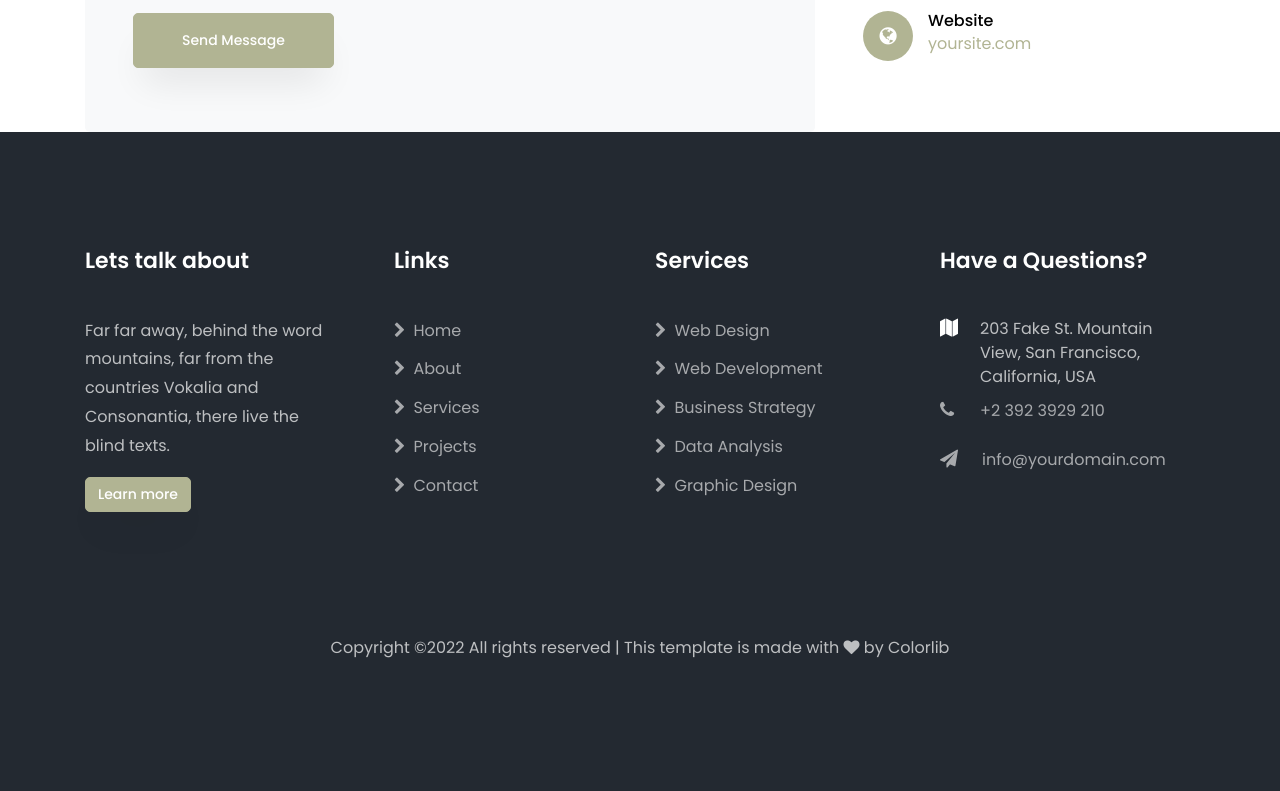
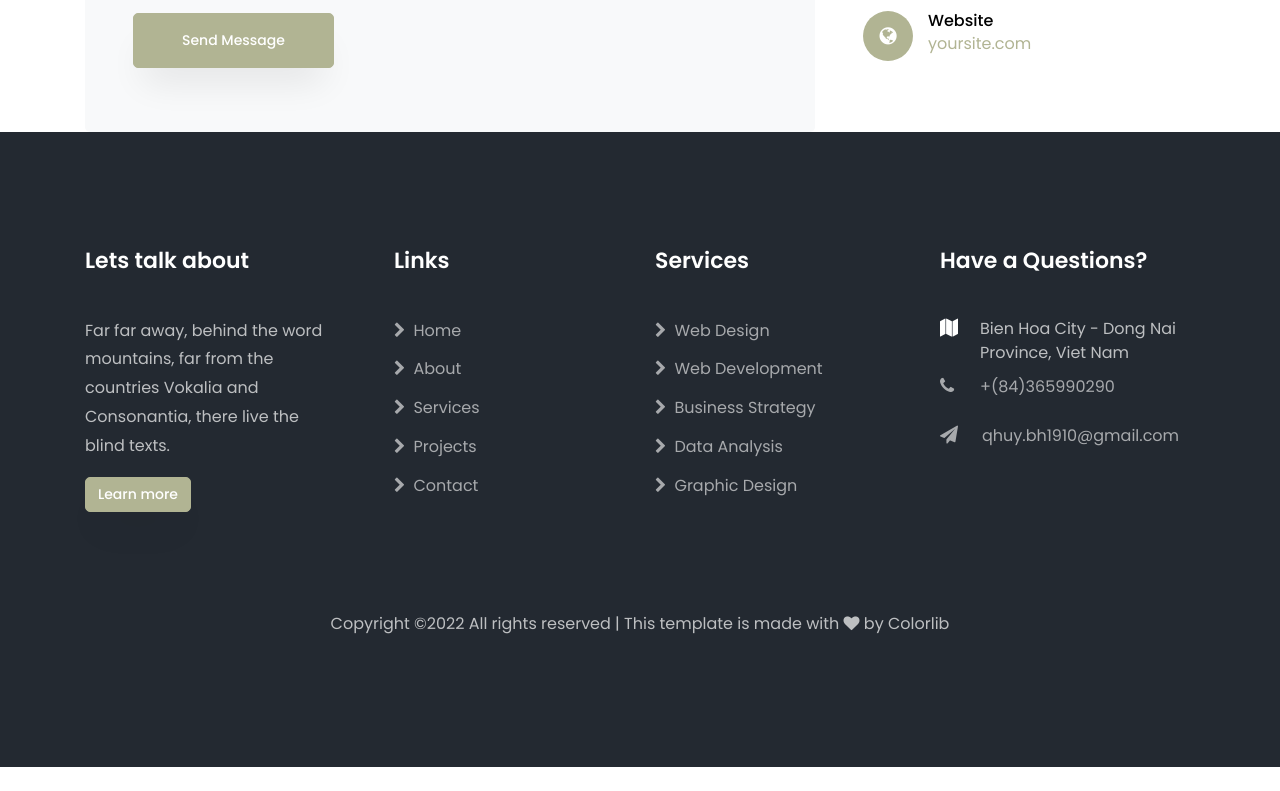
Before and after one commit to qhuy1901/qhuycv, a plain HTML site: page index.html in a window 1280 px wide. Shown: the part 7424-8215 px from the top of the page. After the commit the page ends 8191 px from the top, so only its background shows below. Drawn offline with Linux system fonts and the light colour scheme; some packages are replaced by stand-ins of ours; no server answers; files whose address does not match are found by name.

Commit message:
change footer content

```diff
--- a/index.html
+++ b/index.html
@@ -745,15 +745,15 @@
 						<h2 class="ftco-heading-2">Have a Questions?</h2>
 						<div class="block-23 mb-3">
 							<ul>
-								<li><span class="icon fa fa-map marker"></span><span class="text">203 Fake St. Mountain View, San Francisco, California, USA</span></li>
-								<li><a href="#"><span class="icon fa fa-phone"></span><span class="text">+2 392 3929 210</span></a></li>
-								<li><a href="#"><span class="icon fa fa-paper-plane pr-4"></span><span class="text">info@yourdomain.com</span></a></li>
+								<li><span class="icon fa fa-map marker"></span><span class="text">Bien Hoa City - Dong Nai Province, Viet Nam</span></li>
+								<li><a href="#"><span class="icon fa fa-phone"></span><span class="text">+(84)365990290</span></a></li>
+								<li><a href="#"><span class="icon fa fa-paper-plane pr-4"></span><span class="text">qhuy.bh1910@gmail.com</span></a></li>
 							</ul>
 						</div>
 						<ul class="ftco-footer-social list-unstyled mt-2">
 							<li class="ftco-animate"><a href="#"><span class="fa fa-twitter"></span></a></li>
-							<li class="ftco-animate"><a href="#"><span class="fa fa-facebook"></span></a></li>
-							<li class="ftco-animate"><a href="#"><span class="fa fa-instagram"></span></a></li>
+							<li class="ftco-animate"><a href="https://www.facebook.com/quanghuy.ta.3/"><span class="fa fa-facebook"></span></a></li>
+							<li class="ftco-animate"><a href="https://www.instagram.com/q.huy1901/"><span class="fa fa-instagram"></span></a></li>
 						</ul>
 					</div>
 				</div>
```
